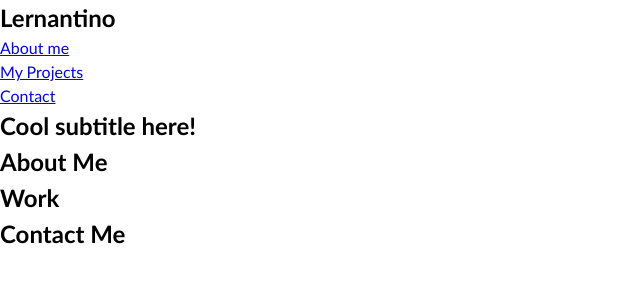
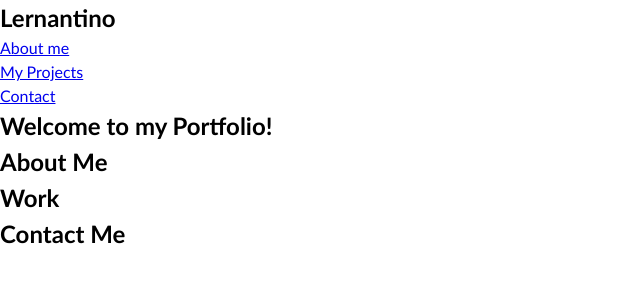
Before and after one commit to hamdishh/portfolio-page, a plain HTML site: page challenge/starter/index.html in a window 1280 px wide. Shown: the whole page, without its empty margins (0-640 px from the left). Drawn offline with Linux system fonts and the light colour scheme.

Commit message:
modified hero banner

```diff
--- a/challenge/starter/index.html
+++ b/challenge/starter/index.html
@@ -25,7 +25,7 @@
   <!-- hero banner -->
   <section class="hero-banner">
     <div>
-      <h2>Cool subtitle here!</h2>
+      <h2>Welcome to my Portfolio!</h2> <!-- add html entity here -->
     </div>
   </section>
 
```
